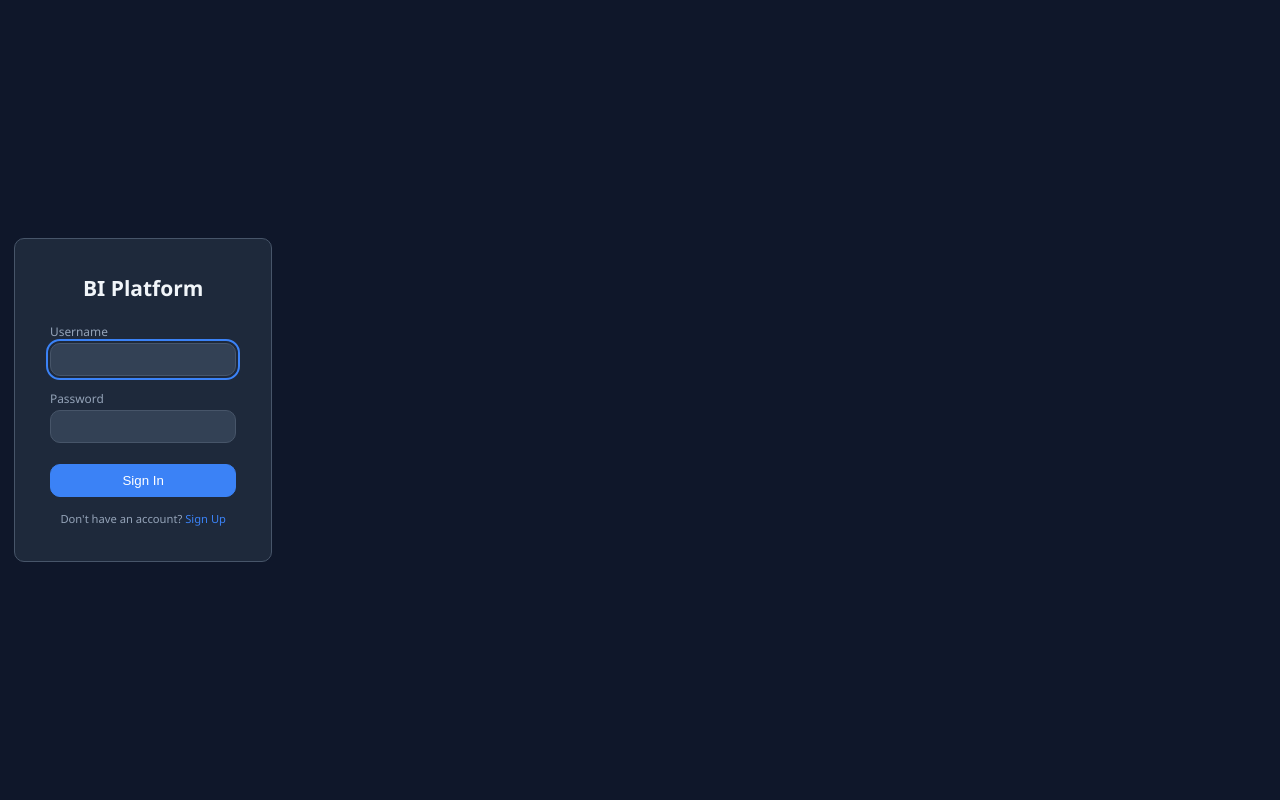
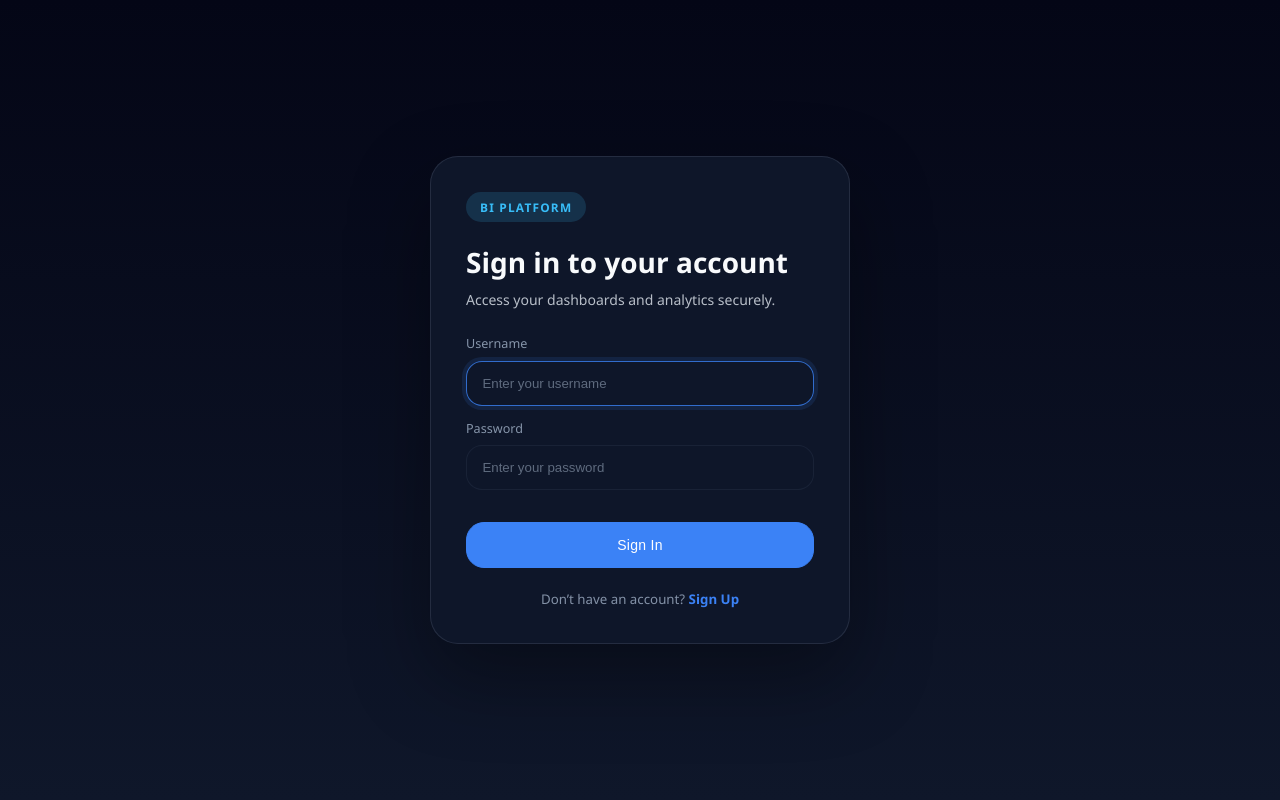
Before and after one commit to 2322-hub/RECESS-PROJECT, a Flask app: page /login in a window 1280 px wide. Run offline with Flask 3, Linux system fonts and the light colour scheme.

Commit message:
centre the login and sign up

```diff
--- a/bi_platform/templates/login.html
+++ b/bi_platform/templates/login.html
@@ -7,36 +7,151 @@
   <title>BI Platform — Login</title>
   <link rel="stylesheet" href="{{ url_for('static', filename='css/dashboard.css') }}" />
   <style>
-    .login-wrapper { display:flex; align-items:center; justify-content:center; min-height:100vh; padding:1rem; }
-    .login-card { background:var(--surface); border:1px solid var(--border); border-radius:var(--radius); padding:2.5rem; width:100%; max-width:400px; }
-    .login-card h2 { text-align:center; margin-bottom:1.5rem; }
-    .login-card label { display:block; margin-bottom:1rem; font-size:.85rem; color:var(--text-muted); }
-    .login-card input { display:block; width:100%; margin-top:.3rem; padding:.6rem .8rem; border-radius:var(--radius); border:1px solid var(--border); background:var(--surface-2); color:var(--text); font-size:.9rem; }
-    .login-card .btn { width:100%; margin-top:.5rem; padding:.6rem; font-size:.95rem; }
-    .login-error { background:rgba(239,68,68,.15); border:1px solid var(--red); color:var(--red); padding:.6rem; border-radius:var(--radius); margin-bottom:1rem; font-size:.85rem; text-align:center; }
-    .login-footer { text-align:center; margin-top:1rem; font-size:.8rem; color:var(--text-muted); }
-    .login-footer a { color:var(--accent); }
+    html, body { height: 100%; }
+    body { display: block; min-height: 100vh; background: linear-gradient(180deg, #040616 0%, #0f172a 100%); }
+
+    .login-wrapper {
+      display: flex;
+      align-items: center;
+      justify-content: center;
+      width: 100%;
+      height: 100vh;
+      padding: 1.5rem;
+      margin: 0;
+    }
+
+    .login-card {
+      width: 100%;
+      max-width: 420px;
+      margin: auto;
+      background: rgba(15, 23, 42, 0.98);
+      border: 1px solid rgba(148, 163, 184, 0.16);
+      border-radius: 28px;
+      box-shadow: 0 32px 80px rgba(0, 0, 0, 0.35);
+      padding: 2.5rem;
+    }
+
+    .brand-badge {
+      display: inline-flex;
+      align-items: center;
+      justify-content: center;
+      padding: 0.5rem 1rem;
+      border-radius: 999px;
+      background: rgba(56, 189, 248, 0.16);
+      color: #38bdf8;
+      font-size: 0.85rem;
+      font-weight: 700;
+      letter-spacing: 0.1em;
+      text-transform: uppercase;
+      margin-bottom: 1.5rem;
+    }
+
+    .login-card h2 {
+      font-size: 2rem;
+      margin-bottom: 0.5rem;
+      color: #f8fafc;
+    }
+
+    .login-subtitle {
+      color: rgba(226, 232, 240, 0.8);
+      line-height: 1.7;
+      margin-bottom: 1.7rem;
+    }
+
+    .input-group {
+      display: grid;
+      gap: 0.6rem;
+      margin-bottom: 1rem;
+    }
+
+    .input-group label {
+      color: rgba(148, 163, 184, 0.9);
+      font-size: 0.9rem;
+    }
+
+    .input-group input {
+      width: 100%;
+      padding: 1rem 1.1rem;
+      border-radius: 16px;
+      border: 1px solid rgba(71, 85, 105, 0.2);
+      background: rgba(15, 23, 42, 0.86);
+      color: var(--text);
+      font-size: 0.95rem;
+      transition: border-color 0.2s ease, box-shadow 0.2s ease;
+    }
+
+    .input-group input::placeholder {
+      color: rgba(148, 163, 184, 0.6);
+    }
+
+    .input-group input:focus {
+      outline: none;
+      border-color: rgba(59, 130, 246, 0.8);
+      box-shadow: 0 0 0 4px rgba(59, 130, 246, 0.12);
+    }
+
+    .btn-block {
+      width: 100%;
+      margin-top: 1.25rem;
+      padding: 1rem;
+      border-radius: 18px;
+      font-size: 1rem;
+      letter-spacing: 0.02em;
+    }
+
+    .login-error {
+      background: rgba(248, 113, 113, 0.14);
+      border: 1px solid rgba(248, 113, 113, 0.24);
+      color: #fee2e2;
+      padding: 1rem 1rem;
+      border-radius: 16px;
+      margin-bottom: 1.2rem;
+      font-size: 0.95rem;
+    }
+
+    .login-footer {
+      margin-top: 1.6rem;
+      color: rgba(148, 163, 184, 0.88);
+      font-size: 0.95rem;
+      text-align: center;
+    }
+
+    .login-footer a {
+      color: var(--accent);
+      font-weight: 600;
+    }
+
+    @media (max-width: 640px) {
+      .login-card {
+        padding: 1.8rem;
+        border-radius: 22px;
+      }
+    }
   </style>
 </head>
 <body>
   <div class="login-wrapper" role="main">
     <div class="login-card">
-      <h2>BI Platform</h2>
+      <div class="brand-badge">BI Platform</div>
+      <h2>Sign in to your account</h2>
+      <p class="login-subtitle">Access your dashboards and analytics securely.</p>
       {% if error %}
       <div class="login-error" role="alert">{{ error }}</div>
       {% endif %}
       <form method="POST" action="{{ url_for('auth.login') }}" aria-label="Login form">
         <input type="hidden" name="csrf_token" value="{{ csrf_token() }}" />
-        <label for="username">Username
-          <input type="text" id="username" name="username" required autofocus autocomplete="username" aria-required="true" />
-        </label>
-        <label for="password">Password
-          <input type="password" id="password" name="password" required autocomplete="current-password" aria-required="true" />
-        </label>
-        <button type="submit" class="btn btn-accent">Sign In</button>
+        <div class="input-group">
+          <label for="username">Username</label>
+          <input type="text" id="username" name="username" required autofocus autocomplete="username" aria-required="true" placeholder="Enter your username" />
+        </div>
+        <div class="input-group">
+          <label for="password">Password</label>
+          <input type="password" id="password" name="password" required autocomplete="current-password" aria-required="true" placeholder="Enter your password" />
+        </div>
+        <button type="submit" class="btn btn-accent btn-block">Sign In</button>
       </form>
       <div class="login-footer">
-        Don't have an account? <a href="{{ url_for('auth.register_page') }}">Sign Up</a>
+        Don’t have an account? <a href="{{ url_for('auth.register_page') }}">Sign Up</a>
       </div>
     </div>
   </div>
--- a/requirements.txt
+++ b/requirements.txt
@@ -1,4 +1,3 @@
-<<<<<<< HEAD
 flask>=3.1.1,<4.0
 flask-socketio>=5.5.1,<6.0
 flask-cors>=5.0.1,<6.0
```
Also changed, not shown: bi_platform/templates/register.html (+146 -21 lines).
